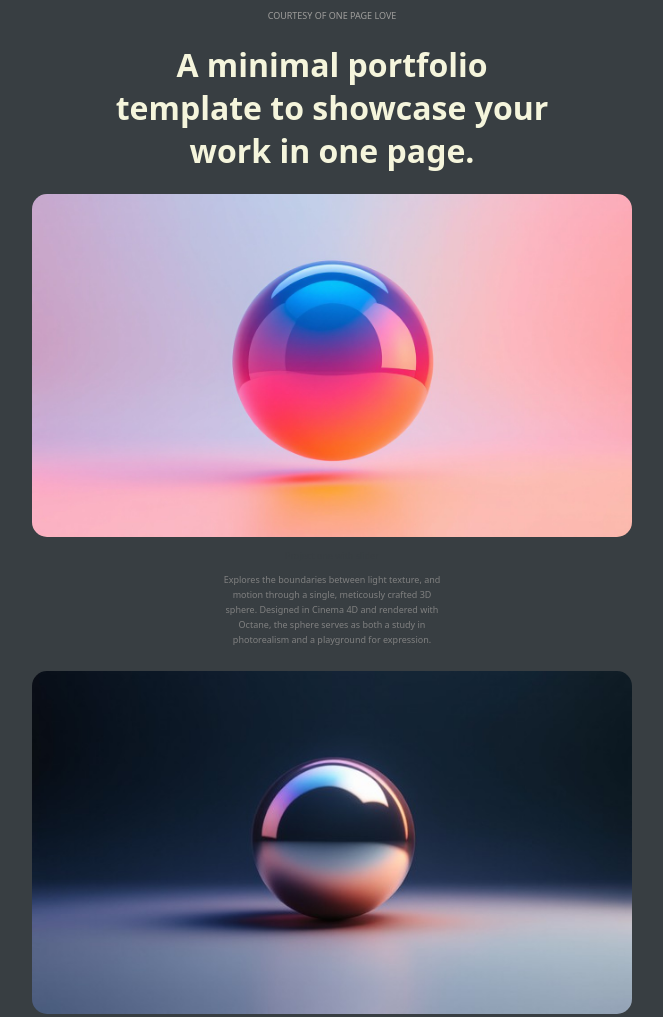
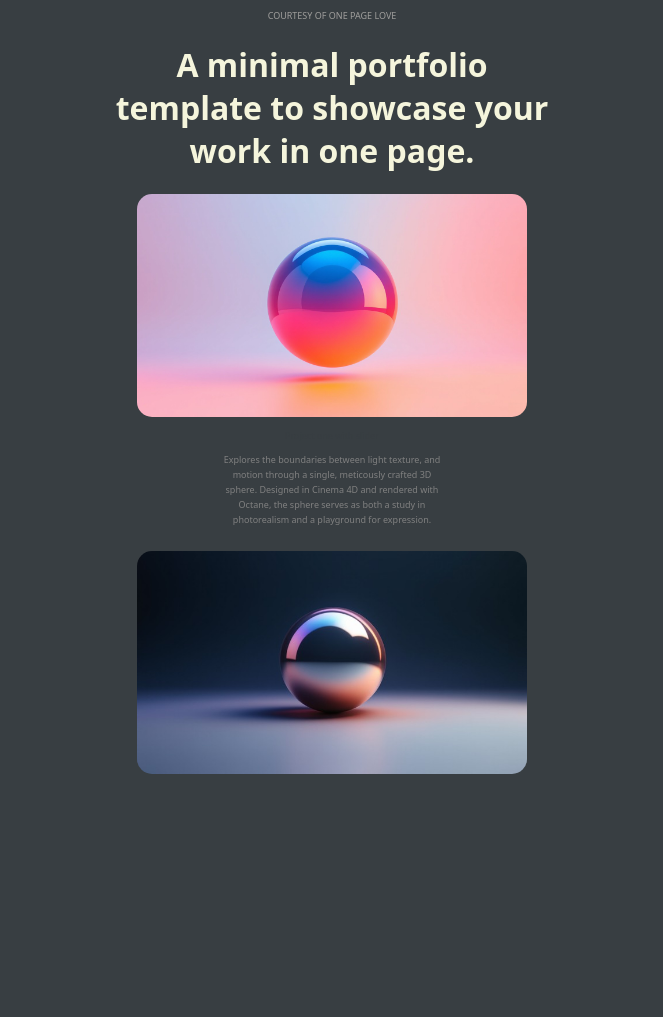
Before and after one commit to LukasIngelevic/siaa, a plain HTML site: page index.html in a window 1280 px wide. Shown: the whole page, without its empty margins (308-971 px from the left). After the commit the page ends 800 px from the top, so only its background shows below. Drawn offline with Linux system fonts and the light colour scheme.

Commit message:
Change image width from 600px to 390px

```diff
--- a/style.css
+++ b/style.css
@@ -3,7 +3,7 @@ body{background-color: #383E42;}
 p{font-size: xx-small;}
 p{font-family: system-ui, -apple-system, BlinkMacSystemFont, 'Segoe UI', Roboto, Oxygen, Ubuntu, Cantarell, 'Open Sans', 'Helvetica Neue', sans-serif}
 h1{font-family: system-ui, -apple-system, BlinkMacSystemFont, 'Segoe UI', Roboto, Oxygen, Ubuntu, Cantarell, 'Open Sans', 'Helvetica Neue', sans-serif;}
-img{width: 600px;}
+img{width: 390px;}
 img{border-radius: 15px;}
 main{width: left;
 margin: 5px;;
```
